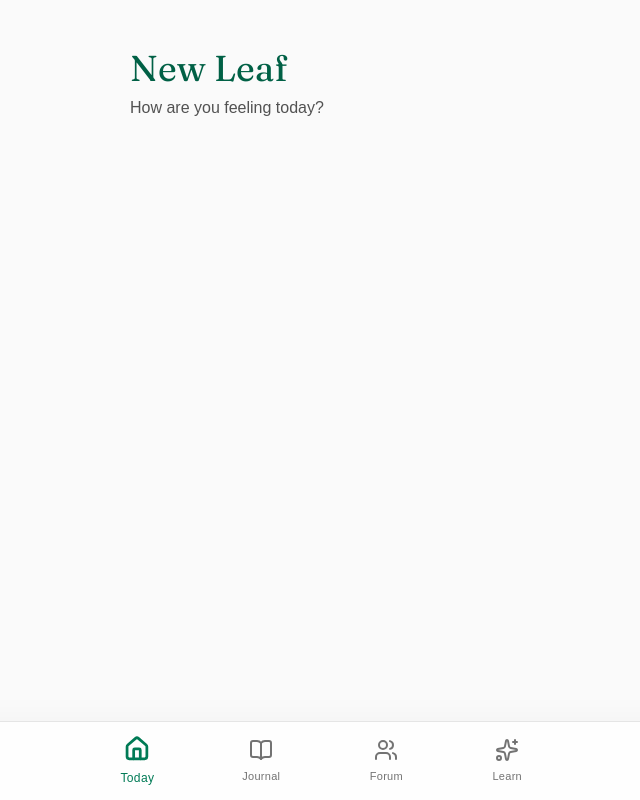
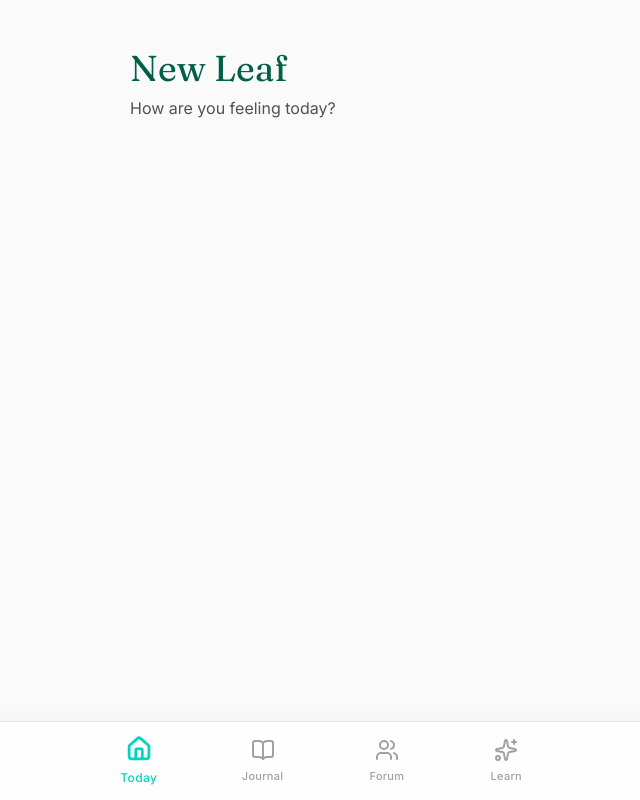
Before and after one commit to djarty24/new-leaf, a React (Vite) app: page / in a window 1280 px wide. Shown: the whole page, without its empty margins (318-958 px from the left). Built offline with nearby package versions, Linux system fonts and the light colour scheme.

Commit message:
set up shadcn component imports (mainly fixing the alias bugs)

```diff
--- a/index.html
+++ b/index.html
@@ -4,7 +4,7 @@
     <meta charset="UTF-8" />
     <link rel="icon" type="image/svg+xml" href="/favicon.svg" />
     <meta name="viewport" content="width=device-width, initial-scale=1.0" />
-    <title>new-leaf</title>
+    <title>New Leaf</title>
   </head>
   <body>
     <div id="root"></div>
--- a/src/components/Layout.tsx
+++ b/src/components/Layout.tsx
@@ -13,12 +13,10 @@ export default function Layout() {
 
     return (
         <div className="min-h-screen bg-neutral-50 text-neutral-900 font-sans">
-            {/* Main Content Area */}
             <main className="pb-24 pt-8 px-4 max-w-md mx-auto">
                 <Outlet />
             </main>
 
-            {/* Frosted Glass Bottom Navigation */}
             <nav className="fixed bottom-0 w-full backdrop-blur-xl bg-white/70 border-t border-neutral-200 shadow-[0_-4px_30px_rgba(0,0,0,0.03)]">
                 <div className="max-w-md mx-auto flex justify-between items-center px-6 py-4">
                     {navItems.map((item) => {
@@ -29,7 +27,7 @@ export default function Layout() {
                             <Link
                                 key={item.path}
                                 to={item.path}
-                                className={`flex flex-col items-center gap-1.5 transition-all duration-300 ${isActive ? "text-emerald-700 scale-110" : "text-neutral-500 hover:text-emerald-600"
+                                className={`flex flex-col items-center gap-1.5 transition-all duration-300 ${isActive ? "text-app-green scale-110" : "text-neutral-400 hover:text-app-green/70"
                                     }`}
                             >
                                 <Icon size={24} strokeWidth={isActive ? 2.5 : 2} />
@@ -44,4 +42,5 @@ export default function Layout() {
         </div>
     );
 
+
 }
--- a/src/index.css
+++ b/src/index.css
@@ -2,141 +2,12 @@
 
 @import "tailwindcss";
 
-@import "tw-animate-css";
-
-@import "shadcn/tailwind.css";
-
-@import "@fontsource-variable/geist";
-
-@custom-variant dark (&:is(.dark *));
-
-/* color palette = salmon, purple, green, pastel yellow accents + white and gray */
-
 @theme {
   --font-sans: "Inter", sans-serif;
   --font-display: "Fraunces", serif;
+
+  --color-app-pink: var(--color-pink-400);
+  --color-app-purple: var(--color-purple-400);
+  --color-app-green: var(--color-teal-400);
+  --color-app-yellow: var(--color-yellow-300);
 }
-
-@theme inline {
-  --font-heading: var(--font-sans);
-  --font-sans: 'Geist Variable', sans-serif;
-  --color-sidebar-ring: var(--sidebar-ring);
-  --color-sidebar-border: var(--sidebar-border);
-  --color-sidebar-accent-foreground: var(--sidebar-accent-foreground);
-  --color-sidebar-accent: var(--sidebar-accent);
-  --color-sidebar-primary-foreground: var(--sidebar-primary-foreground);
-  --color-sidebar-primary: var(--sidebar-primary);
-  --color-sidebar-foreground: var(--sidebar-foreground);
-  --color-sidebar: var(--sidebar);
-  --color-chart-5: var(--chart-5);
-  --color-chart-4: var(--chart-4);
-  --color-chart-3: var(--chart-3);
-  --color-chart-2: var(--chart-2);
-  --color-chart-1: var(--chart-1);
-  --color-ring: var(--ring);
-  --color-input: var(--input);
-  --color-border: var(--border);
-  --color-destructive: var(--destructive);
-  --color-accent-foreground: var(--accent-foreground);
-  --color-accent: var(--accent);
-  --color-muted-foreground: var(--muted-foreground);
-  --color-muted: var(--muted);
-  --color-secondary-foreground: var(--secondary-foreground);
-  --color-secondary: var(--secondary);
-  --color-primary-foreground: var(--primary-foreground);
-  --color-primary: var(--primary);
-  --color-popover-foreground: var(--popover-foreground);
-  --color-popover: var(--popover);
-  --color-card-foreground: var(--card-foreground);
-  --color-card: var(--card);
-  --color-foreground: var(--foreground);
-  --color-background: var(--background);
-  --radius-sm: calc(var(--radius) * 0.6);
-  --radius-md: calc(var(--radius) * 0.8);
-  --radius-lg: var(--radius);
-  --radius-xl: calc(var(--radius) * 1.4);
-  --radius-2xl: calc(var(--radius) * 1.8);
-  --radius-3xl: calc(var(--radius) * 2.2);
-  --radius-4xl: calc(var(--radius) * 2.6);
-}
-
-:root {
-  --background: oklch(1 0 0);
-  --foreground: oklch(0.145 0 0);
-  --card: oklch(1 0 0);
-  --card-foreground: oklch(0.145 0 0);
-  --popover: oklch(1 0 0);
-  --popover-foreground: oklch(0.145 0 0);
-  --primary: oklch(0.205 0 0);
-  --primary-foreground: oklch(0.985 0 0);
-  --secondary: oklch(0.97 0 0);
-  --secondary-foreground: oklch(0.205 0 0);
-  --muted: oklch(0.97 0 0);
-  --muted-foreground: oklch(0.556 0 0);
-  --accent: oklch(0.97 0 0);
-  --accent-foreground: oklch(0.205 0 0);
-  --destructive: oklch(0.577 0.245 27.325);
-  --border: oklch(0.922 0 0);
-  --input: oklch(0.922 0 0);
-  --ring: oklch(0.708 0 0);
-  --chart-1: oklch(0.87 0 0);
-  --chart-2: oklch(0.556 0 0);
-  --chart-3: oklch(0.439 0 0);
-  --chart-4: oklch(0.371 0 0);
-  --chart-5: oklch(0.269 0 0);
-  --radius: 0.625rem;
-  --sidebar: oklch(0.985 0 0);
-  --sidebar-foreground: oklch(0.145 0 0);
-  --sidebar-primary: oklch(0.205 0 0);
-  --sidebar-primary-foreground: oklch(0.985 0 0);
-  --sidebar-accent: oklch(0.97 0 0);
-  --sidebar-accent-foreground: oklch(0.205 0 0);
-  --sidebar-border: oklch(0.922 0 0);
-  --sidebar-ring: oklch(0.708 0 0);
-}
-
-.dark {
-  --background: oklch(0.145 0 0);
-  --foreground: oklch(0.985 0 0);
-  --card: oklch(0.205 0 0);
-  --card-foreground: oklch(0.985 0 0);
-  --popover: oklch(0.205 0 0);
-  --popover-foreground: oklch(0.985 0 0);
-  --primary: oklch(0.922 0 0);
-  --primary-foreground: oklch(0.205 0 0);
-  --secondary: oklch(0.269 0 0);
-  --secondary-foreground: oklch(0.985 0 0);
-  --muted: oklch(0.269 0 0);
-  --muted-foreground: oklch(0.708 0 0);
-  --accent: oklch(0.269 0 0);
-  --accent-foreground: oklch(0.985 0 0);
-  --destructive: oklch(0.704 0.191 22.216);
-  --border: oklch(1 0 0 / 10%);
-  --input: oklch(1 0 0 / 15%);
-  --ring: oklch(0.556 0 0);
-  --chart-1: oklch(0.87 0 0);
-  --chart-2: oklch(0.556 0 0);
-  --chart-3: oklch(0.439 0 0);
-  --chart-4: oklch(0.371 0 0);
-  --chart-5: oklch(0.269 0 0);
-  --sidebar: oklch(0.205 0 0);
-  --sidebar-foreground: oklch(0.985 0 0);
-  --sidebar-primary: oklch(0.488 0.243 264.376);
-  --sidebar-primary-foreground: oklch(0.985 0 0);
-  --sidebar-accent: oklch(0.269 0 0);
-  --sidebar-accent-foreground: oklch(0.985 0 0);
-  --sidebar-border: oklch(1 0 0 / 10%);
-  --sidebar-ring: oklch(0.556 0 0);
-}
-
-@layer base {
-  * {
-    @apply border-border outline-ring/50;
-  }
-  body {
-    @apply bg-background text-foreground;
-  }
-  html {
-    @apply font-sans;
-  }
-}
```
Also changed, not shown: 1 other file (tests, documents, lock files or other folders).
